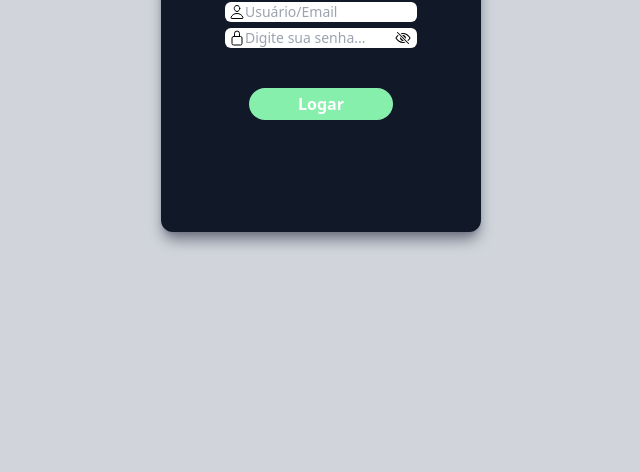
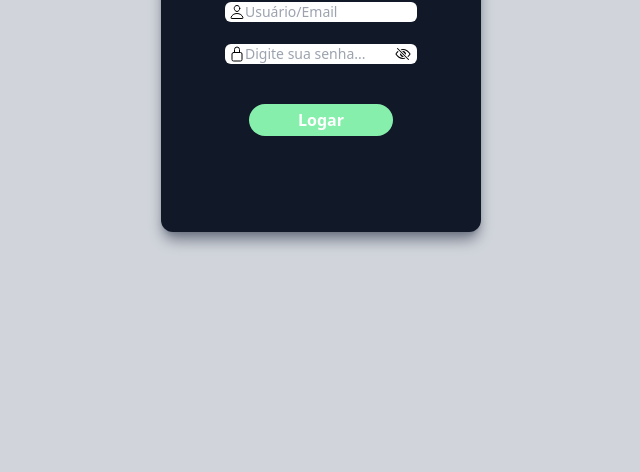
Before and after one commit to caikigalv/telalogin, a website: page index.html in a window 1280 px wide. Shown: the part 328-800 px from the top of the page, without its empty margins (319-959 px from the left). Drawn offline with nearby package versions, Linux system fonts and the light colour scheme.

Commit message:
index.html

```diff
--- a/index.html
+++ b/index.html
@@ -22,7 +22,7 @@
                             placeholder="Usuário/Email">
                         <ion-icon class="  ml-1 w-4 h-4 absolute  " name="person-outline"></ion-icon>
                     </div>
-                    <div class=" ml-16 mt-4 flex justify-start  items-center text-center ">
+                    <div class=" ml-16 mt-8 flex justify-start  items-center text-center ">
                         <input id="senha" type="password"
                             class=" text-sm outline-none rounded-md  pl-5  w-48 relative bg-white"
                             placeholder="Digite sua senha..." maxlength="14">
```
